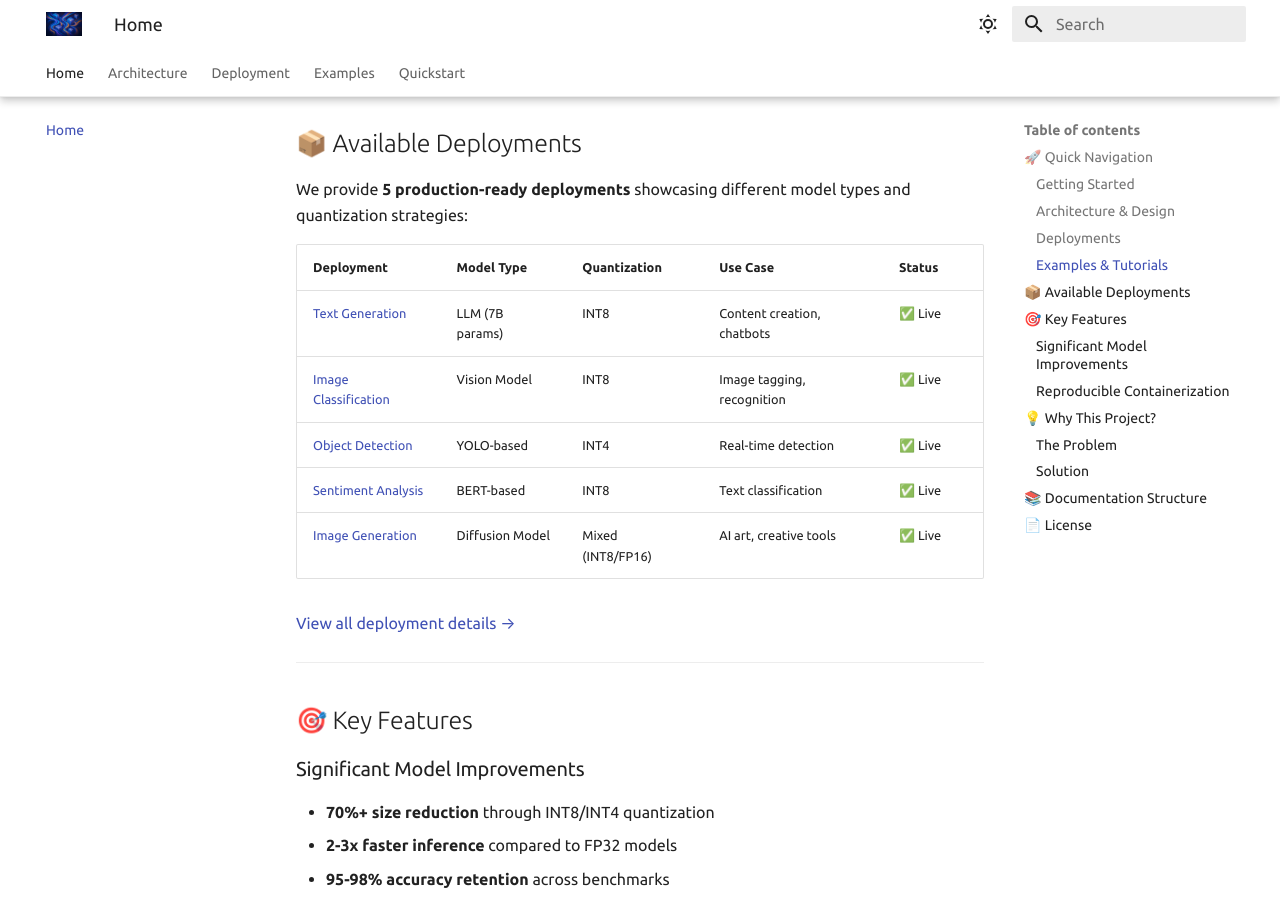
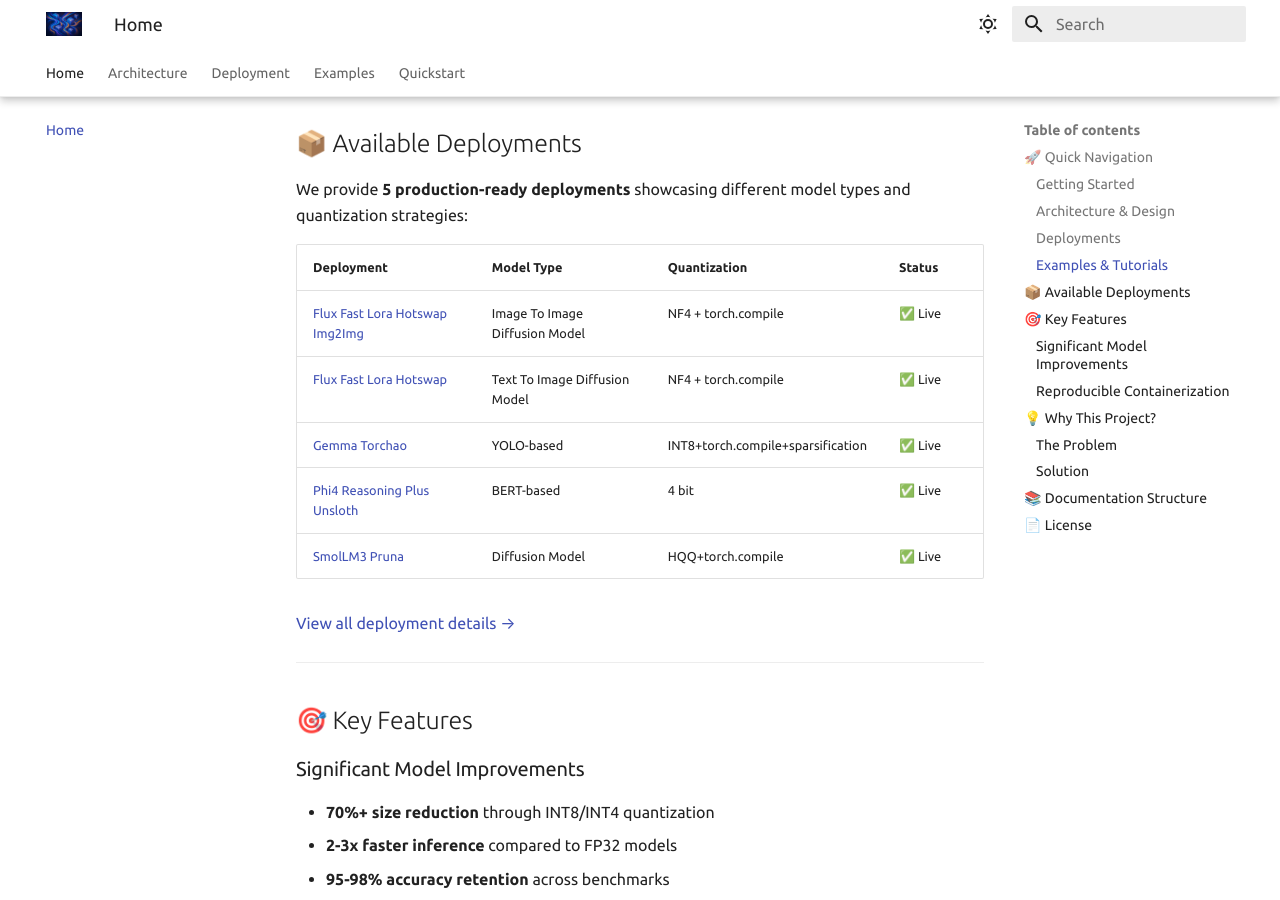
Before and after one commit to ParagEkbote/quantized-containerized-models, an MkDocs documentation site: the page built from docs/index.md, in a window 1280 px wide and 900 px high, scrolled down 1243 px. Built offline with MkDocs 1.6.1 and Material for MkDocs 9.7.7, drawn with Linux system fonts in a browser that asks for light colours.

Commit message:
update docs.

```diff
--- a/docs/index.md
+++ b/docs/index.md
@@ -28,15 +28,15 @@
 
 We provide **5 production-ready deployments** showcasing different model types and quantization strategies:
 
-| Deployment | Model Type | Quantization | Use Case | Status |
-|-----------|------------|--------------|----------|---------|
-| [Text Generation](deployments/text-generation.md) | LLM (7B params) | INT8 | Content creation, chatbots | ✅ Live |
-| [Image Classification](deployments/image-classification.md) | Vision Model | INT8 | Image tagging, recognition | ✅ Live |
-| [Object Detection](deployments/object-detection.md) | YOLO-based | INT4 | Real-time detection | ✅ Live |
-| [Sentiment Analysis](deployments/sentiment-analysis.md) | BERT-based | INT8 | Text classification | ✅ Live |
-| [Image Generation](deployments/image-generation.md) | Diffusion Model | Mixed (INT8/FP16) | AI art, creative tools | ✅ Live |
+| Deployment | Model Type | Quantization |  Status |
+|-----------|------------|--------------|---------|
+| [Flux Fast Lora Hotswap Img2Img](deployment.md) | Image To Image Diffusion Model | NF4 + torch.compile |  ✅ Live |
+|[Flux Fast Lora Hotswap](deployment.md) | Text To Image Diffusion Model| NF4 + torch.compile |  ✅ Live |
+| [Gemma Torchao](deployment.md) | YOLO-based | INT8+torch.compile+sparsification |  ✅ Live |
+| [Phi4 Reasoning Plus Unsloth](deployment.md) | BERT-based | 4 bit |  ✅ Live |
+| [SmolLM3 Pruna](deployment.md) | Diffusion Model | HQQ+torch.compile |  ✅ Live |
 
-[View all deployment details →](docs/deployment.md)
+[View all deployment details →](deployment.md)
 
 ---
 
```
